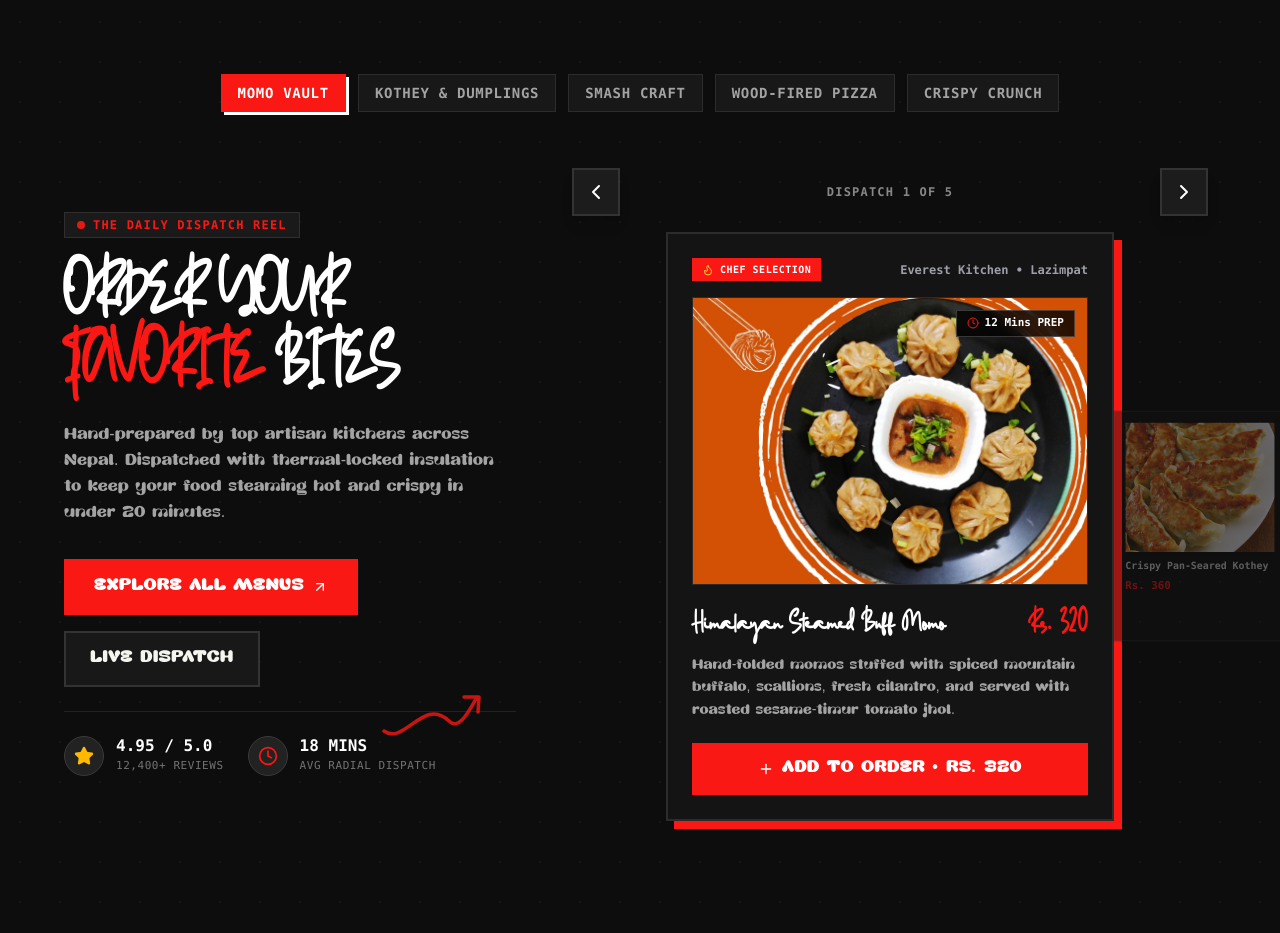
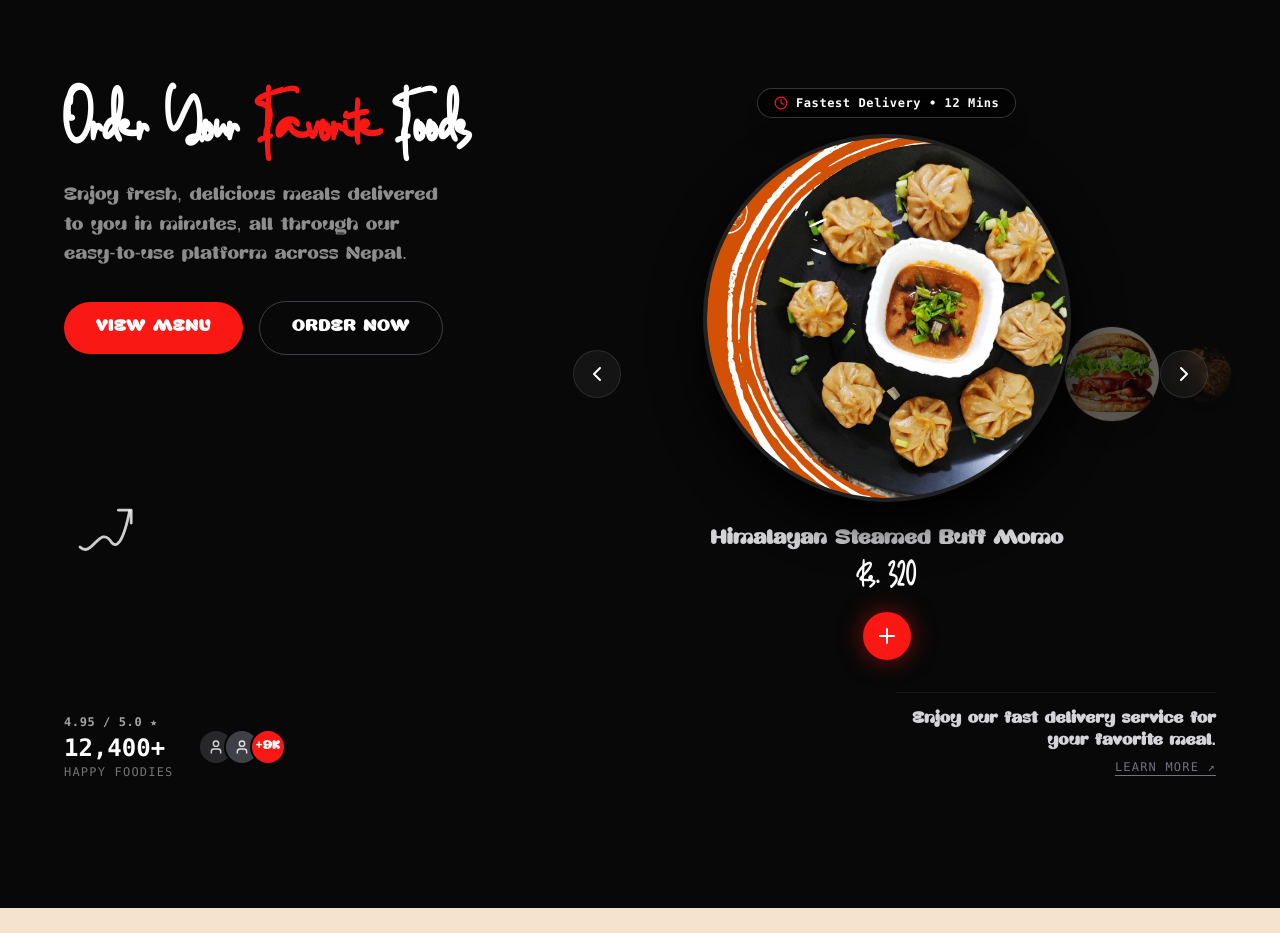
Before and after one commit to Rajak13/Nbites, a Next.js app in the folder apps/web/: page / in a window 1280 px wide. Shown: the part 840-1773 px from the top of the page. After the commit the page ends 1748 px from the top, so only its background shows below. Built offline with nearby package versions, Linux system fonts and the light colour scheme.

Commit message:
refactor(web): strip clutter and redesign ChefTurntableSection into clean dramatic spotlight turntable

```diff
--- a/apps/web/components/menu/ChefTurntableSection.tsx
+++ b/apps/web/components/menu/ChefTurntableSection.tsx
@@ -10,96 +10,53 @@ import {
   Check,
   Star,
   Clock,
-  Flame,
   ArrowUpRight,
-  ShieldCheck,
-  Users,
+  User,
 } from 'lucide-react';
 
 interface DishItem {
   id: number;
-  category: string;
   name: string;
-  restaurant: string;
   price: string;
   image: string;
   prepTime: string;
-  rating: string;
-  reviews: string;
-  tag: string;
-  description: string;
 }
 
 const DISHES: DishItem[] = [
   {
     id: 1,
-    category: 'MOMO VAULT',
     name: 'Himalayan Steamed Buff Momo',
-    restaurant: 'Everest Kitchen • Lazimpat',
     price: 'Rs. 320',
     image: '/foods/main.jpg',
     prepTime: '12 Mins',
-    rating: '4.96',
-    reviews: '1,420',
-    tag: 'CHEF SELECTION',
-    description:
-      'Hand-folded momos stuffed with spiced mountain buffalo, scallions, fresh cilantro, and served with roasted sesame-timur tomato jhol.',
   },
   {
     id: 2,
-    category: 'KOTHEY & DUMPLINGS',
     name: 'Crispy Pan-Seared Kothey',
-    restaurant: 'Kathmandu Dumpling Co. • Patan',
     price: 'Rs. 360',
     image: '/foods/1.jpg',
     prepTime: '14 Mins',
-    rating: '4.92',
-    reviews: '980',
-    tag: 'CRISPY SEAR',
-    description:
-      'Golden pan-fried dumplings with a deeply caramelized crispy bottom, juicy savory filling, and fiery red chili garlic sauce.',
   },
   {
     id: 3,
-    category: 'SMASH CRAFT',
-    name: 'Double Smash Timur Beast',
-    restaurant: 'The Sizzle House • Jhamsikhel',
+    name: 'Double Smash Timur Burger',
     price: 'Rs. 480',
     image: '/foods/2.jpg',
     prepTime: '15 Mins',
-    rating: '4.98',
-    reviews: '2,150',
-    tag: 'TOP RATED',
-    description:
-      'Double grass-fed patties seared with melted cheddar, crispy bacon, pickles, and roasted Sichuan timur aioli on a toasted brioche.',
   },
   {
     id: 4,
-    category: 'WOOD-FIRED PIZZA',
-    name: 'Artisan Pepperoni Sourdough',
-    restaurant: 'Fire & Dough • Baluwatar',
+    name: 'Wood-Fired Sourdough Pizza',
     price: 'Rs. 750',
     image: '/foods/3.jpg',
     prepTime: '18 Mins',
-    rating: '4.94',
-    reviews: '890',
-    tag: 'WOOD-OVEN',
-    description:
-      'Slow-fermented sourdough blistered in a 450°C wood oven, melted buffalo mozzarella, pepperoni, and garlic-infused butter crust.',
   },
   {
     id: 5,
-    category: 'CRISPY CRUNCH',
-    name: 'Mountain Spiced Fried Tenders',
-    restaurant: 'Golden Bird Kitchen • Thamel',
+    name: 'Mountain Spiced Fried Crunch',
     price: 'Rs. 420',
     image: '/foods/4.jpg',
     prepTime: '11 Mins',
-    rating: '4.89',
-    reviews: '740',
-    tag: 'QUICK BITE',
-    description:
-      'Double-dredged golden chicken tenders seasoned with Himalayan rock salt, roasted chili flakes, and house-made mustard dip.',
   },
 ];
 
@@ -121,285 +78,253 @@ export function ChefTurntableSection() {
     setAddedDishId(id);
     setTimeout(() => {
       setAddedDishId(null);
-    }, 1800);
+    }, 1500);
+  };
+
+  // Get next 3 upcoming items for perspective trail
+  const getUpcomingDish = (offset: number) => {
+    return DISHES[(activeIndex + offset) % DISHES.length];
   };
 
   return (
-    <section className="relative w-full bg-[#0d0d0d] text-[#f5f5f0] py-20 lg:py-28 px-6 md:px-12 lg:px-16 overflow-hidden border-t-2 border-[#262626]">
+    <section className="relative w-full bg-[#080808] text-[#f5f5f0] py-24 lg:py-32 px-6 md:px-12 lg:px-16 overflow-hidden select-none">
+      <div className="max-w-[1440px] mx-auto grid grid-cols-1 lg:grid-cols-12 gap-12 lg:gap-8 items-center min-h-[560px]">
 
-      {/* Background Subtle Grid Texture */}
-      <div
-        className="absolute inset-0 opacity-[0.03] pointer-events-none"
-        style={{
-          backgroundImage:
-            'radial-gradient(#ffffff 1px, transparent 1px), radial-gradient(#ffffff 1px, #0d0d0d 1px)',
-          backgroundSize: '40px 40px',
-        }}
-      />
+        {/* LEFT COLUMN: Clean Minimal Headline & CTA */}
+        <div className="lg:col-span-5 flex flex-col justify-between h-full space-y-8 text-left z-20">
 
-      <div className="relative z-10 max-w-[1440px] mx-auto space-y-12">
-
-        {/* Category Filter Tabs (No Emojis, Clean Industrial Badges) */}
-        <div className="w-full flex items-center justify-start lg:justify-center gap-2 sm:gap-3 overflow-x-auto pb-2 scrollbar-none">
-          {DISHES.map((dish, idx) => (
-            <button
-              key={dish.id}
-              onClick={() => setActiveIndex(idx)}
-              className={`px-4 py-2 text-xs sm:text-sm font-mono font-bold uppercase tracking-wider transition-all duration-200 shrink-0 cursor-pointer border ${
-                idx === activeIndex
-                  ? 'bg-[#f91814] text-white border-[#f91814] shadow-[3px_3px_0px_0px_#ffffff]'
-                  : 'bg-[#181818] text-[#a3a3a3] border-[#2c2c2c] hover:border-zinc-500 hover:text-white'
-              }`}
-            >
-              {dish.category}
-            </button>
-          ))}
-        </div>
-
-        {/* Main 2-Column Turntable Layout */}
-        <div className="grid grid-cols-1 lg:grid-cols-12 gap-10 lg:gap-12 items-center">
-
-          {/* Left Column: Editorial Headline, Pitch, Rating & Doodle Arrow */}
-          <div className="lg:col-span-5 space-y-6 text-left">
-
-            {/* Live Operational Status Tag */}
-            <div className="inline-flex items-center gap-2 px-3 py-1 bg-[#1a1a1a] border border-[#2f2f2f] text-xs font-mono font-bold tracking-widest text-[#f91814] uppercase">
-              <span className="w-2 h-2 rounded-full bg-[#f91814] animate-pulse" />
-              <span>THE DAILY DISPATCH REEL</span>
-            </div>
-
-            {/* Display Headline */}
+          <div className="space-y-4">
             <h2
-              className="text-5xl sm:text-6xl lg:text-7xl font-black tracking-tight leading-[0.95] text-white"
+              className="text-5xl sm:text-6xl lg:text-7xl font-black text-white tracking-tight leading-[1.02]"
               style={{ fontFamily: 'var(--font-clubstone), "Inter Display", sans-serif' }}
             >
-              ORDER YOUR <br />
-              <span className="text-[#f91814]">FAVORITE</span> BITES
+              Order Your <span className="text-[#f91814]">Favorite</span> Foods
             </h2>
 
-            {/* Editorial Copy */}
             <p
-              className="text-sm sm:text-base text-[#a3a3a3] font-medium leading-relaxed max-w-md"
+              className="text-base sm:text-lg text-[#8c8c8c] font-medium leading-relaxed max-w-sm pt-1"
               style={{ fontFamily: 'var(--font-nokie), sans-serif' }}
             >
-              Hand-prepared by top artisan kitchens across Nepal. Dispatched with
-              thermal-locked insulation to keep your food steaming hot and crispy in under 20 minutes.
+              Enjoy fresh, delicious meals delivered to you in minutes, all through our easy-to-use platform across Nepal.
             </p>
 
-            {/* Action Buttons & Doodle Arrow */}
-            <div className="relative pt-2">
-              <div className="flex flex-wrap items-center gap-4">
+            {/* Action Buttons */}
+            <div className="flex items-center gap-4 pt-4">
               <Link href="/discovery">
-                  <button className="inline-flex items-center gap-2 bg-[#f91814] text-white border-2 border-[#f91814] px-7 py-3.5 text-sm sm:text-base font-bold uppercase tracking-wider rounded-none transition-all duration-150 hover:bg-white hover:text-[#18120e] hover:border-white hover:shadow-[4px_4px_0px_0px_#f91814] cursor-pointer">
-                    <span>EXPLORE ALL MENUS</span>
-                    <ArrowUpRight className="w-4 h-4" />
+                <button className="px-8 py-3.5 bg-[#f91814] text-white text-sm sm:text-base font-bold uppercase tracking-wider rounded-full hover:bg-white hover:text-[#18120e] hover:shadow-[0_0_20px_rgba(249,24,20,0.4)] transition-all duration-200 cursor-pointer">
+                  View Menu
                 </button>
               </Link>
 
-                <Link href="/order-tracking/ORD-KTM-8942">
-                  <button className="inline-flex items-center gap-2 bg-[#181818] text-[#f5f5f0] border-2 border-[#333333] px-6 py-3.5 text-sm sm:text-base font-bold uppercase tracking-wider rounded-none transition-all duration-150 hover:border-white hover:text-white cursor-pointer">
-                    <span>LIVE DISPATCH</span>
+              <Link href="#order">
+                <button className="px-8 py-3.5 bg-transparent border border-zinc-700 text-white text-sm sm:text-base font-bold uppercase tracking-wider rounded-full hover:border-white hover:bg-white/10 transition-all duration-200 cursor-pointer">
+                  Order Now
                 </button>
               </Link>
             </div>
+          </div>
 
-              {/* Hand-Drawn SVG Doodle Arrow (Pointing towards the food turntable) */}
-              <div className="hidden sm:block absolute -right-6 md:right-8 -bottom-16 pointer-events-none opacity-80">
+          {/* Swirl Doodle Arrow */}
+          <div className="hidden sm:block py-2">
             <svg
-                  width="110"
-                  height="70"
-                  viewBox="0 0 110 70"
+              width="80"
+              height="80"
+              viewBox="0 0 100 100"
               fill="none"
               xmlns="http://www.w3.org/2000/svg"
+              className="text-white/80"
             >
               <path
-                    d="M10 50 C 30 65, 50 15, 75 40 C 85 50, 95 30, 102 18"
-                    stroke="#f91814"
+                d="M20 70 C 35 85, 45 40, 60 65 C 70 75, 78 45, 82 25"
+                stroke="currentColor"
                 strokeWidth="3.5"
                 strokeLinecap="round"
                 strokeLinejoin="round"
               />
               <path
-                    d="M90 16 L 105 16 L 104 31"
-                    stroke="#f91814"
+                d="M68 24 L 84 24 L 84 40"
+                stroke="currentColor"
                 strokeWidth="3.5"
                 strokeLinecap="round"
                 strokeLinejoin="round"
               />
             </svg>
           </div>
+
+          {/* Bottom Review Counter */}
+          <div className="flex items-center gap-4 pt-2">
+            <div>
+              <div className="font-mono text-xs text-[#a3a3a3] uppercase tracking-wider font-bold">
+                4.95 / 5.0 ★
               </div>
-
-            {/* Social Proof Stats Bar */}
-            <div className="pt-6 border-t border-[#222222] flex flex-wrap items-center gap-6 text-left">
-              <div className="flex items-center gap-3">
-                <div className="w-10 h-10 rounded-full bg-[#222222] border border-[#3a3a3a] flex items-center justify-center text-amber-400">
-                  <Star className="w-5 h-5 fill-amber-400" />
+              <div className="text-2xl font-black text-white font-mono mt-0.5">
+                12,400+
               </div>
-                <div>
-                  <div className="font-mono text-base font-black text-white leading-none">
-                    4.95 / 5.0
-                  </div>
-                  <div className="font-mono text-[11px] text-[#737373] uppercase tracking-wider mt-1">
-                    12,400+ REVIEWS
-                  </div>
+              <div className="text-xs font-mono text-[#737373] uppercase tracking-widest">
+                Happy Foodies
               </div>
             </div>
 
-              <div className="flex items-center gap-3">
-                <div className="w-10 h-10 rounded-full bg-[#222222] border border-[#3a3a3a] flex items-center justify-center text-[#f91814]">
-                  <Clock className="w-5 h-5" />
+            {/* Avatar Stack */}
+            <div className="flex -space-x-2.5 overflow-hidden pl-2">
+              <div className="w-9 h-9 rounded-full bg-zinc-800 border-2 border-[#080808] flex items-center justify-center text-zinc-300">
+                <User className="w-4 h-4" />
               </div>
-                <div>
-                  <div className="font-mono text-base font-black text-white leading-none">
-                    18 MINS
+              <div className="w-9 h-9 rounded-full bg-zinc-700 border-2 border-[#080808] flex items-center justify-center text-zinc-200">
+                <User className="w-4 h-4" />
               </div>
-                  <div className="font-mono text-[11px] text-[#737373] uppercase tracking-wider mt-1">
-                    AVG RADIAL DISPATCH
-                  </div>
+              <div className="w-9 h-9 rounded-full bg-[#f91814] border-2 border-[#080808] flex items-center justify-center text-white font-bold text-xs">
+                +9K
               </div>
             </div>
           </div>
 
         </div>
 
-          {/* Right Column: 3D Turntable Dish Stage & Queued Carousel */}
-          <div className="lg:col-span-7 flex flex-col items-center justify-center relative">
+        {/* RIGHT COLUMN: The Floating Dish Spotlight & Perspective Trail */}
+        <div className="lg:col-span-7 flex flex-col justify-between h-full relative">
 
-            {/* Carousel Navigation Chevrons */}
-            <div className="w-full flex items-center justify-between z-30 mb-4 px-2">
+          <div className="relative w-full flex items-center justify-center min-h-[420px] sm:min-h-[460px]">
+
+            {/* Left Chevron */}
             <button
               onClick={handlePrev}
               aria-label="Previous dish"
-                className="w-12 h-12 bg-[#1c1c1c] border-2 border-[#333333] hover:border-[#f91814] hover:bg-[#f91814] text-white flex items-center justify-center transition-all cursor-pointer shadow-lg active:scale-95"
+              className="absolute left-0 sm:left-4 z-30 w-12 h-12 rounded-full bg-white/5 hover:bg-white/20 border border-white/10 text-white flex items-center justify-center transition-all cursor-pointer backdrop-blur active:scale-95"
             >
               <ChevronLeft className="w-6 h-6" />
             </button>
 
-              <div className="font-mono text-xs font-bold text-[#888888] uppercase tracking-widest">
-                DISPATCH {activeIndex + 1} OF {DISHES.length}
+            {/* Active Focal Dish (Center Spotlight) */}
+            <div className="flex flex-col items-center justify-center z-20 transition-all duration-500 ease-out">
+
+              {/* Floating Speed Pill */}
+              <div className="mb-4 bg-black/60 border border-white/20 px-4 py-1.5 rounded-full font-mono text-xs font-bold text-white tracking-wider flex items-center gap-2 backdrop-blur shadow-xl">
+                <Clock className="w-3.5 h-3.5 text-[#f91814]" />
+                <span>Fastest Delivery • {activeDish.prepTime}</span>
               </div>
 
-              <button
-                onClick={handleNext}
-                aria-label="Next dish"
-                className="w-12 h-12 bg-[#1c1c1c] border-2 border-[#333333] hover:border-[#f91814] hover:bg-[#f91814] text-white flex items-center justify-center transition-all cursor-pointer shadow-lg active:scale-95"
-              >
-                <ChevronRight className="w-6 h-6" />
-              </button>
-            </div>
-
-            {/* Turntable Focal Stage */}
-            <div className="relative w-full flex items-center justify-center">
-
-              {/* Active Focal Dish Card */}
-              <div className="relative w-full max-w-md bg-[#141414] border-2 border-[#2c2c2c] p-5 sm:p-6 shadow-[8px_8px_0px_0px_#f91814] transition-all duration-300">
-
-                {/* Top Badge Row */}
-                <div className="flex items-center justify-between gap-2 mb-4">
-                  <span className="inline-flex items-center gap-1.5 px-2.5 py-1 bg-[#f91814] text-white font-mono text-[10px] font-black uppercase tracking-wider">
-                    <Flame className="w-3 h-3 text-amber-300" />
-                    <span>{activeDish.tag}</span>
-                  </span>
-
-                  <span className="font-mono text-xs font-bold text-zinc-400">
-                    {activeDish.restaurant}
-                  </span>
-                </div>
-
-                {/* Focal Dish Image Container */}
-                <div className="relative w-full h-64 sm:h-72 overflow-hidden border border-[#2a2a2a] bg-[#080808]">
+              {/* Dish Photo */}
+              <div className="relative w-64 h-64 sm:w-80 sm:h-80 md:w-92 md:h-92 rounded-full overflow-hidden shadow-[0_20px_50px_rgba(0,0,0,0.95)] border-4 border-white/10 transition-transform duration-500 hover:scale-105">
                 <Image
                   src={activeDish.image}
                   alt={activeDish.name}
                   fill
-                    sizes="(max-width: 768px) 100vw, 500px"
-                    className="object-cover object-center transition-transform duration-500 hover:scale-105"
+                  priority
+                  sizes="(max-width: 768px) 320px, 400px"
+                  className="object-cover object-center"
                 />
+              </div>
 
-                  {/* Floating Prep Time Pill */}
-                  <div className="absolute top-3 right-3 bg-black/80 backdrop-blur border border-white/20 px-2.5 py-1 font-mono text-[11px] font-bold text-white flex items-center gap-1.5">
-                    <Clock className="w-3 h-3 text-[#f91814]" />
-                    <span>{activeDish.prepTime} PREP</span>
+              {/* Title & Price Below Dish */}
+              <div className="mt-6 text-center space-y-1.5">
+                <h3
+                  className="text-lg sm:text-xl font-bold text-zinc-300"
+                  style={{ fontFamily: 'var(--font-nokie), sans-serif' }}
+                >
+                  {activeDish.name}
+                </h3>
+                <div
+                  className="text-2xl sm:text-3xl font-black text-white"
+                  style={{ fontFamily: 'var(--font-clubstone), "Inter Display", sans-serif' }}
+                >
+                  {activeDish.price}
                 </div>
               </div>
 
-                {/* Dish Details */}
-                <div className="mt-5 space-y-3 text-left">
-                  <div className="flex items-baseline justify-between gap-2">
-                    <h3
-                      className="text-2xl sm:text-3xl font-black text-white leading-tight"
-                      style={{ fontFamily: 'var(--font-clubstone), "Inter Display", sans-serif' }}
-                    >
-                      {activeDish.name}
-                    </h3>
-                    <span
-                      className="text-2xl sm:text-3xl font-black text-[#f91814] shrink-0"
-                      style={{ fontFamily: 'var(--font-clubstone), "Inter Display", sans-serif' }}
-                    >
-                      {activeDish.price}
-                    </span>
-                  </div>
-
-                  <p
-                    className="text-xs sm:text-sm text-[#a3a3a3] font-medium leading-relaxed"
-                    style={{ fontFamily: 'var(--font-nokie), sans-serif' }}
-                  >
-                    {activeDish.description}
-                  </p>
-
-                  {/* Add to Order Button */}
-                  <div className="pt-2">
+              {/* Floating Circular Plus / Check Button */}
+              <div className="mt-4">
                 <button
                   onClick={() => handleAddToOrder(activeDish.id)}
-                      className={`w-full py-3.5 px-6 font-bold uppercase tracking-wider text-sm sm:text-base flex items-center justify-center gap-2 transition-all duration-150 rounded-none cursor-pointer ${
+                  aria-label="Add to order"
+                  className={`w-12 h-12 rounded-full flex items-center justify-center transition-all duration-200 cursor-pointer shadow-[0_0_24px_rgba(249,24,20,0.5)] ${
                     addedDishId === activeDish.id
-                          ? 'bg-emerald-600 text-white'
-                          : 'bg-[#f91814] text-white hover:bg-white hover:text-[#18120e] hover:shadow-[4px_4px_0px_0px_#ffffff]'
+                      ? 'bg-emerald-600 scale-110'
+                      : 'bg-[#f91814] hover:scale-115 text-white'
                   }`}
-                      style={{ fontFamily: 'var(--font-nokie), sans-serif' }}
                 >
                   {addedDishId === activeDish.id ? (
-                        <>
-                          <Check className="w-4 h-4 text-white" />
-                          <span>ADDED TO TICKET!</span>
-                        </>
+                    <Check className="w-6 h-6 text-white" />
                   ) : (
-                        <>
-                          <Plus className="w-4 h-4" />
-                          <span>ADD TO ORDER • {activeDish.price}</span>
-                        </>
+                    <Plus className="w-6 h-6 text-white" />
                   )}
                 </button>
-                  </div>
               </div>
 
             </div>
 
-              {/* Side Queued Preview Dish (Right Thumbnail for Depth) */}
+            {/* Right Perspective Trail (Queued Dishes Getting Smaller) */}
+            <div className="hidden md:flex items-center gap-4 absolute right-4 lg:-right-4 top-1/2 -translate-y-1/2 z-10 pointer-events-auto">
+
+              {/* Upcoming Dish 1 (Scale 75%) */}
               <div
                 onClick={handleNext}
-                className="hidden xl:block absolute -right-20 top-1/2 -translate-y-1/2 w-48 h-64 bg-[#141414] border border-[#2c2c2c] p-3 opacity-40 hover:opacity-90 transition-all duration-300 cursor-pointer scale-90 -z-0"
+                className="relative w-28 h-28 sm:w-36 sm:h-36 rounded-full overflow-hidden shadow-2xl border-2 border-white/10 opacity-70 hover:opacity-100 hover:scale-85 transition-all duration-300 cursor-pointer shrink-0"
               >
-                <div className="relative w-full h-36 overflow-hidden bg-black mb-2">
                 <Image
-                    src={DISHES[(activeIndex + 1) % DISHES.length].image}
-                    alt="Next dish"
+                  src={getUpcomingDish(1).image}
+                  alt={getUpcomingDish(1).name}
                   fill
-                    sizes="200px"
+                  sizes="160px"
                   className="object-cover"
                 />
               </div>
-                <div className="font-mono text-[11px] font-bold text-zinc-300 truncate">
-                  {DISHES[(activeIndex + 1) % DISHES.length].name}
+
+              {/* Upcoming Dish 2 (Scale 50%) */}
+              <div
+                onClick={() => setActiveIndex((prev) => (prev + 2) % DISHES.length)}
+                className="hidden lg:block relative w-20 h-20 sm:w-24 sm:h-24 rounded-full overflow-hidden shadow-xl border border-white/10 opacity-40 hover:opacity-80 hover:scale-60 transition-all duration-300 cursor-pointer shrink-0"
+              >
+                <Image
+                  src={getUpcomingDish(2).image}
+                  alt={getUpcomingDish(2).name}
+                  fill
+                  sizes="100px"
+                  className="object-cover"
+                />
               </div>
-                <div className="font-mono text-xs font-black text-[#f91814] mt-1">
-                  {DISHES[(activeIndex + 1) % DISHES.length].price}
-                </div>
+
+              {/* Upcoming Dish 3 (Scale 30%) */}
+              <div
+                onClick={() => setActiveIndex((prev) => (prev + 3) % DISHES.length)}
+                className="hidden xl:block relative w-14 h-14 rounded-full overflow-hidden shadow-lg border border-white/5 opacity-20 hover:opacity-60 transition-all duration-300 cursor-pointer shrink-0"
+              >
+                <Image
+                  src={getUpcomingDish(3).image}
+                  alt={getUpcomingDish(3).name}
+                  fill
+                  sizes="60px"
+                  className="object-cover"
+                />
               </div>
 
             </div>
 
+            {/* Right Chevron */}
+            <button
+              onClick={handleNext}
+              aria-label="Next dish"
+              className="absolute right-0 sm:right-2 z-30 w-12 h-12 rounded-full bg-white/5 hover:bg-white/20 border border-white/10 text-white flex items-center justify-center transition-all cursor-pointer backdrop-blur active:scale-95"
+            >
+              <ChevronRight className="w-6 h-6" />
+            </button>
+
+          </div>
+
+          {/* Bottom Right Minimal Tag */}
+          <div className="mt-8 text-right max-w-xs ml-auto pt-4 border-t border-zinc-900">
+            <p
+              className="text-sm sm:text-base text-zinc-300 font-semibold leading-snug"
+              style={{ fontFamily: 'var(--font-nokie), sans-serif' }}
+            >
+              Enjoy our fast delivery service for your favorite meal.
+            </p>
+            <Link
+              href="/discovery"
+              className="text-xs font-mono uppercase tracking-widest text-zinc-500 hover:text-white mt-1.5 inline-block underline underline-offset-4"
+            >
+              Learn More ↗
+            </Link>
           </div>
 
         </div>
```
Lines whose indentation alone changed are shown as unchanged.
